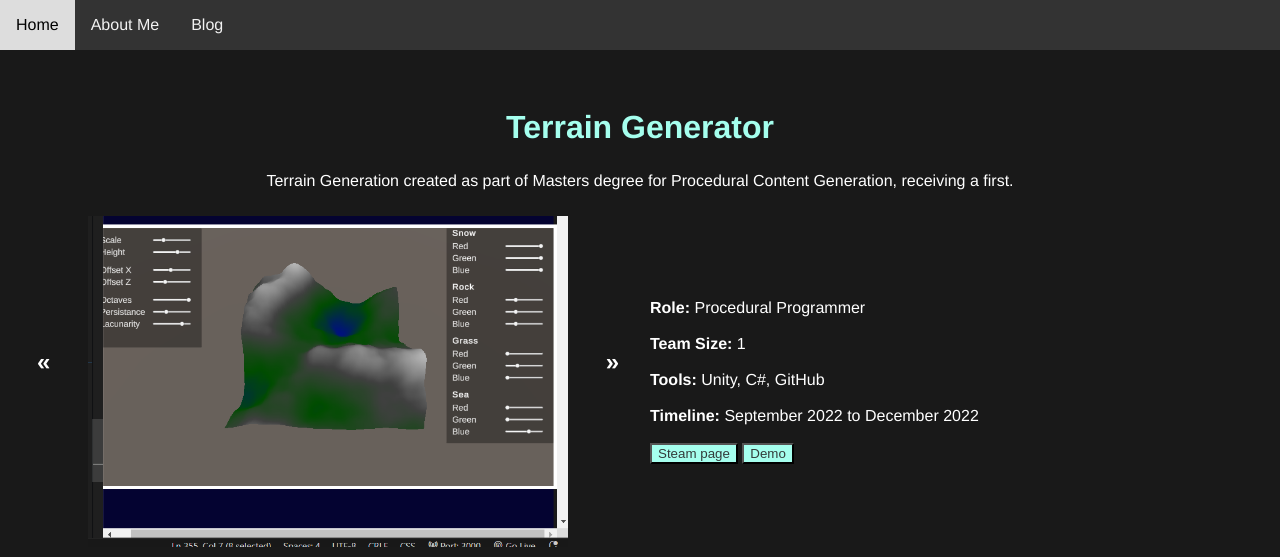
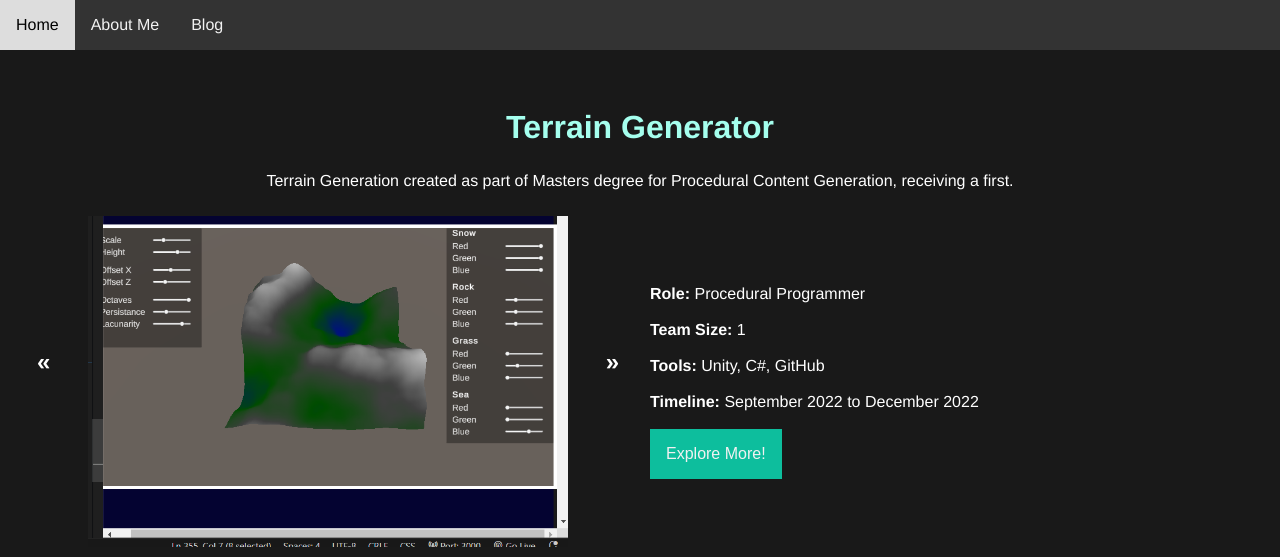
Before and after one commit to KaneAdams-Dev/KaneAdams-Dev.github.io, a Jekyll site: the page built from Projects/TerrainGeneration.html, in a window 1280 px wide and 1400 px high, cut to the strip 0-557 px from the top of the window. Built offline with Jekyll 4.4.1, drawn with Linux system fonts in a browser that asks for light colours; Markdown is read by kramdown in place of the engine named in the settings.

Commit message:
Dropdown
Created basic functionality for a dropdown option for projects extras (i.e., pages to visit, demos, downloadables)

```diff
--- a/Projects/TerrainGeneration.html
+++ b/Projects/TerrainGeneration.html
@@ -85,8 +85,17 @@
                     <br><br>
                     <b>Timeline: </b> September 2022 to December 2022
                     <br><br>
-                    <a href="https://store.steampowered.com/app/2452590/Mobbers/"><button>Steam page</button></a>
-                    <button onclick="OpenPopup('Mobbers')">Demo</button>
+
+                    <div class="dropdown">
+                        <button class="dropbtn" onclick="OpenPopup('Mobbers')">Explore More!</button>
+                    <div class="dropdown-content"
+                    ><a href="https://store.steampowered.com/app/2452590/Mobbers/">Steam page</a>
+                        <a onclick="OpenPopup('Mobbers')">Demo</a>
+                        <a href="#">Link2</a>
+                        <a href="#">Link3</a>
+                    </div>
+                    </div>
+
                 </div>
             </div>
         </div> <!-- Overview -->
--- a/css/style.css
+++ b/css/style.css
@@ -11,7 +11,8 @@
     min-height: 100vh;
 
     display: flex;
-    flex-direction: column; /* Stack content vertically */
+    flex-direction: column;
+    /* Stack content vertically */
 }
 
 a {
@@ -91,8 +92,10 @@
     margin-top: 64px;
     margin-left: 1rem;
     margin-right: 1rem;
-    flex: 1; /* Allow content to fill available space */
-    padding-bottom: 4rem; /* Space for bottom navbar */
+    flex: 1;
+    /* Allow content to fill available space */
+    padding-bottom: 4rem;
+    /* Space for bottom navbar */
 }
 
 
@@ -131,6 +134,52 @@
     align-items: center;
 }
 
+.dropdown {
+    position: relative;
+    display: inline-block;
+}
+
+.dropbtn {
+    background-color: #0dbe9d;
+    color: #f1f1f1;
+    padding: 16px;
+    font-size: 16px;
+    border: none;
+}
+
+/* Dropdown Content (Hidden by Default) */
+.dropdown-content {
+    display: none;
+    position: absolute;
+    background-color: #404040;
+    min-width: 160px;
+    box-shadow: 0px 8px 16px 0px rgba(0, 0, 0, 0.2);
+    z-index: 1;
+}
+
+/* Links inside the dropdown */
+.dropdown-content a {
+    color: #f1f1f1;
+    padding: 12px 16px;
+    text-decoration: none;
+    display: block;
+    cursor: pointer;
+}
+
+/* Change color of dropdown links on hover */
+.dropdown-content a:hover {
+    background-color: #505050;
+}
+
+.dropdown-content a:active {
+    background-color: #191919;
+}
+
+/* Show the dropdown menu on hover */
+.dropdown:hover .dropdown-content {
+    display: block;
+}
+
 .collapsible {
     max-width: 80rem;
     background-color: #404040;
@@ -167,12 +216,12 @@
     align-items: center;
 }
 
-.content-break{
+.content-break {
     flex-basis: 100%;
     height: 0;
 }
 
-.collapsible::content{
+.collapsible::content {
     color: blue;
 }
 
@@ -200,7 +249,7 @@
     margin-left: 0.5rem;
 }
 
-.collapsible:hover::after{
+.collapsible:hover::after {
     color: pink;
 }
 
@@ -331,7 +380,8 @@
     width: 100%;
     height: 100%;
     max-width: 100%;
-    aspect-ratio: 16 / 9; /* Ensure the iframe maintains the same aspect ratio as other media */
+    aspect-ratio: 16 / 9;
+    /* Ensure the iframe maintains the same aspect ratio as other media */
 
 }
 
@@ -491,13 +541,23 @@
 }
 
 @-webkit-keyframes zoom {
-    from {-webkit-transform:scale(0)}
-    to {-webkit-transform: scale(1)}
+    from {
+        -webkit-transform: scale(0)
+    }
+
+    to {
+        -webkit-transform: scale(1)
+    }
 }
 
 @keyframes zoom {
-    from {transform:scale(0)}
-    to {transform:scale(1)}
+    from {
+        transform: scale(0)
+    }
+
+    to {
+        transform: scale(1)
+    }
 }
 
 .close {
@@ -505,13 +565,14 @@
     top: 25px;
     right: 35px;
     color: #f1f1f1;
-    font-size:40px;
+    font-size: 40px;
     font-weight: bold;
     transition: 0.3s;
     transition: transform 0.3s ease;
 }
 
-.close:hover, .close:focus {
+.close:hover,
+.close:focus {
     color: #bbb;
     text-decoration: none;
     cursor: pointer;
@@ -588,7 +649,8 @@
         width: 100%;
         height: 100%;
         max-width: 100%;
-        aspect-ratio: 16 / 9; /* Ensure the iframe maintains the same aspect ratio as other media */
+        aspect-ratio: 16 / 9;
+        /* Ensure the iframe maintains the same aspect ratio as other media */
 
     }
 
@@ -649,7 +711,8 @@
         width: 100%;
         height: 100%;
         max-width: 100%;
-        aspect-ratio: 16 / 9; /* Ensure the iframe maintains the same aspect ratio as other media */
+        aspect-ratio: 16 / 9;
+        /* Ensure the iframe maintains the same aspect ratio as other media */
 
     }
 }
```
